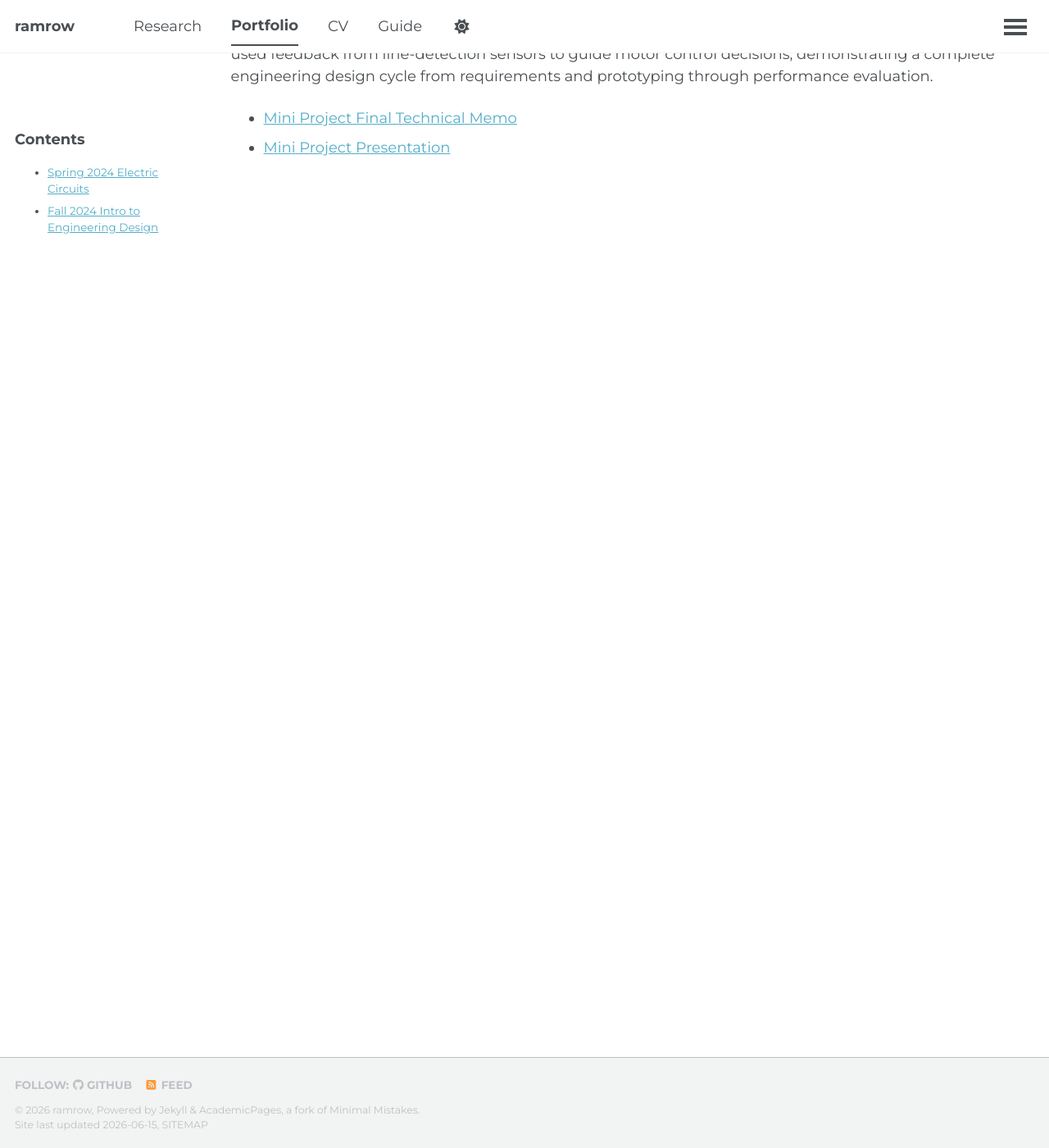
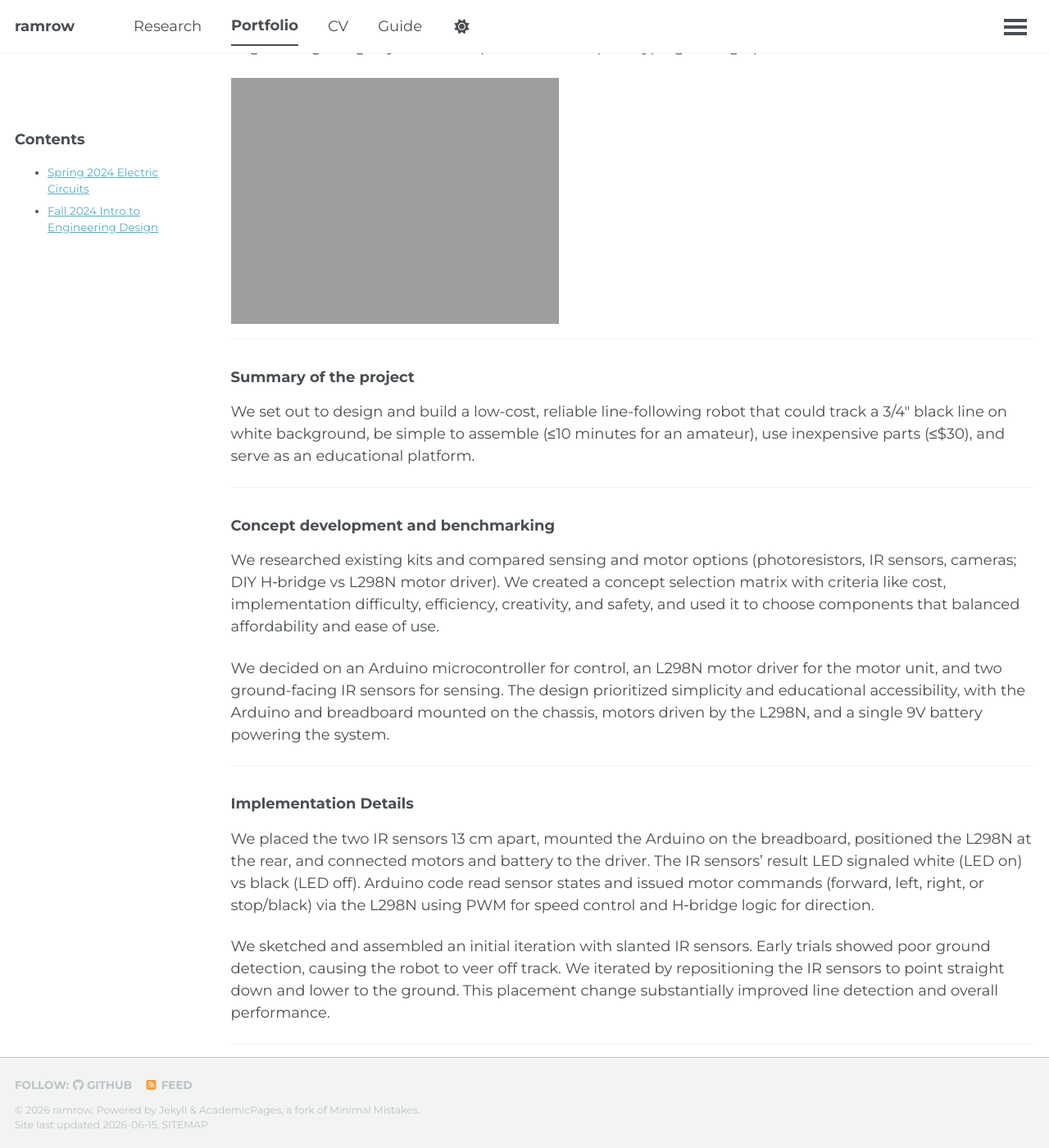
Before and after one commit to ramrow/ramrow.github.io, a Jekyll site: the page built from _pages/portfolio.html, in a window 1280 px wide and 1400 px high, scrolled down 6771 px. Shown: the whole window at 82% size. Built offline with Jekyll 4.4.1, drawn with Linux system fonts in a browser that asks for light colours; a script that is not in the unit is left out; some of the changed text lies outside the part shown.

Commit message:
mini project ied

```diff
--- a/_pages/portfolio.html
+++ b/_pages/portfolio.html
@@ -18,11 +18,9 @@ sidebar:
 <p>The team decided that for the three labs done throughout this course, The first and third will be omega lab and the second will be an alpha lab due to the estimated difficulty of our designe project</p>
 <p>Co-authors: Cooper Filkins, Chloe Zhou</p>
 <h3 id="alpha-lab">Alpha Lab</h3>
-
 <h3>Document Overview</h3>
     <p>The document is a comprehensive laboratory report detailing experiments and mathematical analyses of fundamental electrical networks, specifically focusing on RC (Resistor-Capacitor) and RLC (Resistor-Inductor-Capacitor) circuits. The primary objective of the document is to validate theoretical circuit behaviors by triangulating data from three sources: hand-written analytical equations, LTspice software simulations, and physical hardware measurements captured using an ADALM1000 Oscilloscope.</p>
 <hr>
-
 <h3>Part A &amp; B: RC Circuits and Time Constants</h3>
 <p>In the first two sections (Part A and Part B), the report successfully demonstrates the principles of RC time constants (<em>&tau; = RC</em>).</p>
 <ul>
@@ -30,9 +28,7 @@ sidebar:
   <li>The document compares the theoretical time constants to the measured oscilloscope data, achieving results well within acceptable error margins (e.g., 5.6% and 3.37%).</li>
   <li>Furthermore, we successfully utilizes Thevenin's theorem to simplify a multi-resistor network into an equivalent circuit, mathematically predicting and physically verifying that the capacitor's steady-state voltage approaches 1/3 V.</li>
 </ul>
-
 <img src="{{ base_path}}/images/circuit_alpha.png">
-
 <hr>
 <h3>Part C: RLC Circuit Dynamics</h3>
   <p>The most extensive accomplishment of the report (Part C) is its deep exploration of a series RLC circuit.</p>
@@ -41,7 +37,6 @@ sidebar:
     <li>Through rigorous time-domain calculations and s-domain (Laplace transform) analysis, the team derives the attenuation constant (<em>&alpha;</em>) and resonant frequency (<em>&omega;<sub>0</sub></em>) to establish the required resistance thresholds for each damping condition.</li>
     <li>The report pairs these complex mathematical models with accurate LTspice simulations and physical oscilloscope traces, successfully validating the predicted oscillatory and exponential decay behaviors of both the capacitor's voltage and the inductor's current.</li>
   </ul>
-
 <hr>
 <h3>Part D: Timing and Oscillator Configurations</h3>
   <p>Finally, the document concludes (Part D) by comparing different timing and oscillator configurations, including the basic RC Timer, the 555 Timer IC, and the RC Phase Shift Oscillator.</p>
@@ -49,16 +44,13 @@ sidebar:
     <li>The team successfully simulates an RC Phase Shift Oscillator, proving its ability to reach a steady state and generate a continuous sinusoidal output frequency of approximately 31.5 kHz.</li>
     <li>The report highlights the practical engineering applications of such an oscillator, noting its utility in audio synthesizers, testing circuits, and GPS modules due to its reliable frequency generation.</li>
   </ul>
-
 <ul>
   <li><a href="{{ base_path }}/files/spring-2024-electric-circuits/alpha_lab_2_Proof_of_Concepts.pdf">Alpha Lab 2 Proof of Concepts</a></li>
 </ul>
 
 <h3 id="omega-lab">Omega Lab</h3>
 <p>The Omega Lab project represents a complete, dual-powered AM radio receiver built from the ground up. The system architecture includes a custom diode-based power selection circuit designed to seamlessly switch between solar and wall power. The signal processing pipeline features a second-order LC bandpass filter tuned to a local 810 kHz station, followed by an RC envelope detector for AM demodulation. Finally, the audio signal is boosted through a two-stage amplification process, utilizing a non-inverting operational amplifier for voltage gain and a highly efficient Class B push-pull transistor setup to provide the necessary current to drive an 8-ohm speaker.</p>
-
 <hr>
-
 <h3>Power Management and Source Selection</h3>
 <p>A unique feature of this design is its dual-power capability, intending to use a solar panel as a primary source and wall power as a backup. To manage this, the team designed a voltage comparator circuit using two diodes connected in parallel with the respective power supplies.</p>
 <ul>
@@ -131,6 +108,26 @@ sidebar:
 <h3 id="mini-project-line-follower">Mini Project: Line Follower</h3>
 <p>Co-authors: Merak Dec, Curtis Sung</p>
 <p>The Line Follower mini project focused on designing, building, and testing an autonomous vehicle capable of detecting and following a path. The project combined mechanical design, sensor integration, circuit implementation, and iterative testing to tune the robot's response to line position changes. The final system used feedback from line-detection sensors to guide motor control decisions, demonstrating a complete engineering design cycle from requirements and prototyping through performance evaluation.</p>
+<img src="{{ base_path}}/images/line_follower.png">
+<hr>
+<h3>Summary of the project</h3>
+<p>We set out to design and build a low-cost, reliable line-following robot that could track a 3/4" black line on white background, be simple to assemble (≤10 minutes for an amateur), use inexpensive parts (≤\$30), and serve as an educational platform.</p>
+<hr>
+<h3>Concept development and benchmarking</h3>
+<p>We researched existing kits and compared sensing and motor options (photoresistors, IR sensors, cameras; DIY H‑bridge vs L298N motor driver). We created a concept selection matrix with criteria like cost, implementation difficulty, efficiency, creativity, and safety, and used it to choose components that balanced affordability and ease of use.</p>
+<p>We decided on an Arduino microcontroller for control, an L298N motor driver for the motor unit, and two ground-facing IR sensors for sensing. The design prioritized simplicity and educational accessibility, with the Arduino and breadboard mounted on the chassis, motors driven by the L298N, and a single 9V battery powering the system.</p>
+<hr>
+<h3>Implementation Details</h3>
+<p>We placed the two IR sensors 13 cm apart, mounted the Arduino on the breadboard, positioned the L298N at the rear, and connected motors and battery to the driver. The IR sensors’ result LED signaled white (LED on) vs black (LED off). Arduino code read sensor states and issued motor commands (forward, left, right, or stop/black) via the L298N using PWM for speed control and H‑bridge logic for direction.</p>
+<p>We sketched and assembled an initial iteration with slanted IR sensors. Early trials showed poor ground detection, causing the robot to veer off track. We iterated by repositioning the IR sensors to point straight down and lower to the ground. This placement change substantially improved line detection and overall performance.</p>
+<hr>
+<h3>Testing Strategy</h3>
+<p>We tested progressively: individual components (IR sensors, power/motors), then IR sensors with code, and finally the fully assembled robot. Sensor tests used white paper and three black samples (printed, tape, marker). Motor tests verified each motor responded correctly to motor driver inputs. Code testing confirmed correct terminal output for all four sensor-state combinations.</p>
+<hr>
+<h3>Results</h3>
+<p>The robot achieved consistent success on straight lines, curved turns, 90° turns, squiggles, and a hexagon when turn radii were ≥13 cm. Success rates were 100% on those tracks. The infinity-symbol course, with tighter radii and an intersection, produced inconsistent results for repeated trials. Completion time was not measured; accuracy was prioritized over speed.</p>
+<p>We learned the importance of sensor placement for reliable detection, the value of iterative testing from components to full system, and that design trade-offs (cost vs performance vs complexity) matter for educational builds. Non-technical lessons included better team communication practices and starting earlier to allow more testing and refinement.</p>
+<p>We delivered a low-cost, easy-to-assemble, educational line-follower that met the core objectives for accuracy and simplicity. The project highlighted practical constraints (sensor range, tight-turn handling) and provided a platform that students can rebuild, modify, and learn from.</p>
 <ul>
   <li><a href="{{ base_path }}/files/fall-2024-intro-to-engineering-design/IED-PD1_Mini-Project_Final_Technical_Memo.pdf">Mini Project Final Technical Memo</a></li>
   <li><a href="{{ base_path }}/files/fall-2024-intro-to-engineering-design/Line_Follower_05_Dec_Sung_Xu.pdf">Mini Project Presentation</a></li>
```
Also changed, not shown: other parts of _pages/portfolio.html (+3 -18 lines), 1 other file.
